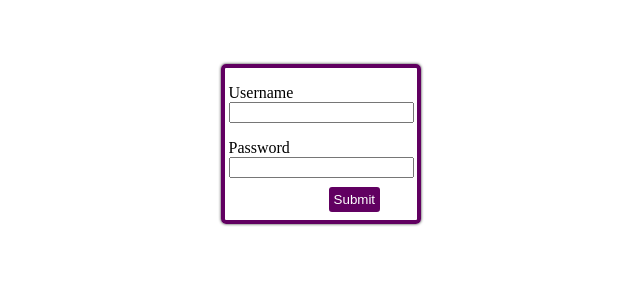
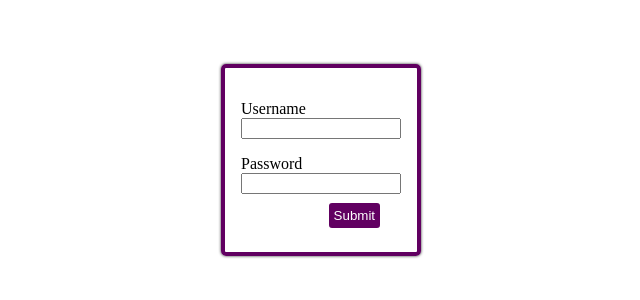
Before and after one commit to Craig5117/katys-toybox, a Next.js app: page / in a window 1280 px wide. Shown: the top 300 px of the page, without its empty margins (319-959 px from the left). Built offline with nearby package versions, Linux system fonts and the light colour scheme.

Commit message:
added padding to sign in form

```diff
--- a/styles/SignUp.module.css
+++ b/styles/SignUp.module.css
@@ -16,7 +16,8 @@
     display: flex;
     flex-wrap: wrap;
     align-items: flex-start;
-    justify-content: center
+    justify-content: center;
+    padding: 1em;
 }
 
 .signUpInput, .signUpLabel {
```
